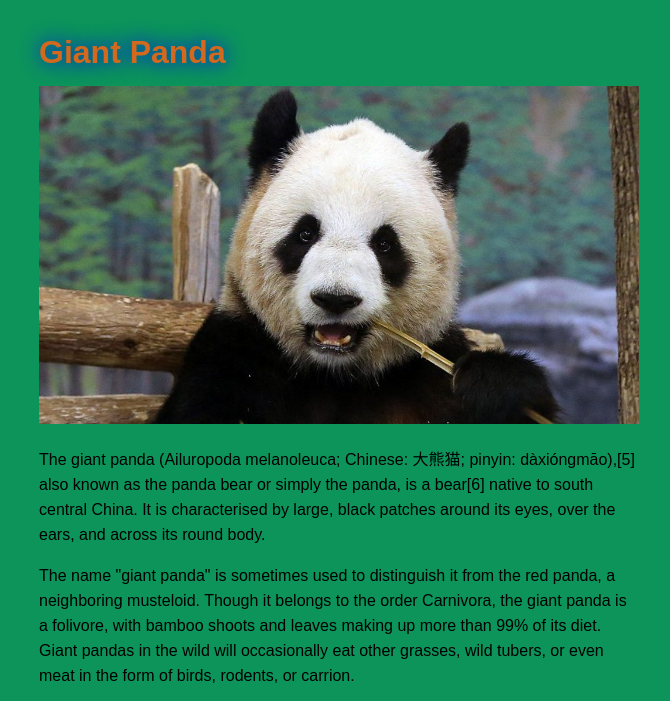
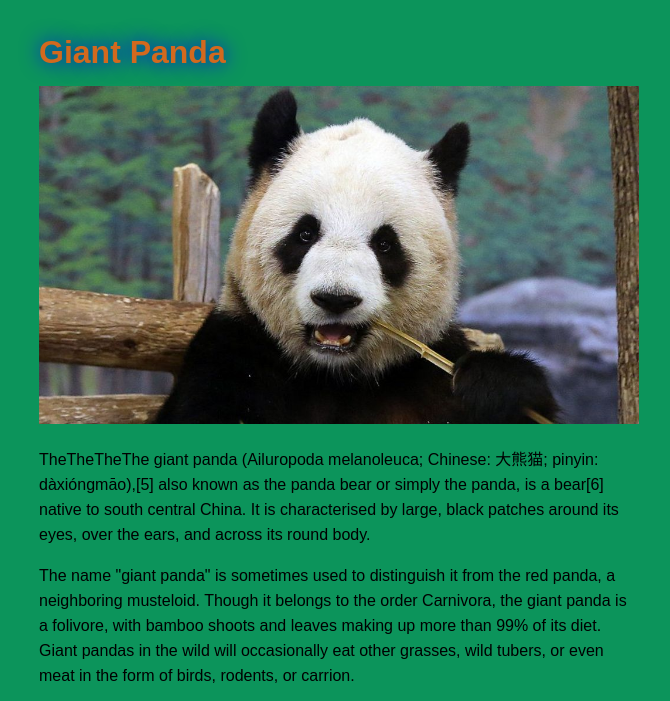
Before and after one commit to SoulEnzyme/OneJazzNoteOnTheOne, a plain HTML site: page index.html in a window 1280 px wide. Shown: the top 701 px of the page, without its empty margins (301-971 px from the left). Drawn offline with Linux system fonts and the light colour scheme.

Commit message:
More The

```diff
--- a/index.html
+++ b/index.html
@@ -17,7 +17,7 @@
         <link rel="stylesheet" href="pandastyle.css">
 
         <img src="panda.jpg" />
-        <p>The giant panda (Ailuropoda melanoleuca; Chinese: 大熊猫; pinyin: dàxióngmāo),[5] also known as the panda bear
+        <p>TheTheTheThe giant panda (Ailuropoda melanoleuca; Chinese: 大熊猫; pinyin: dàxióngmāo),[5] also known as the panda bear
             or simply the panda, is a bear[6] native to south central China. It is characterised by large, black patches
             around its eyes, over the ears, and across its round body.
         <p>
```
